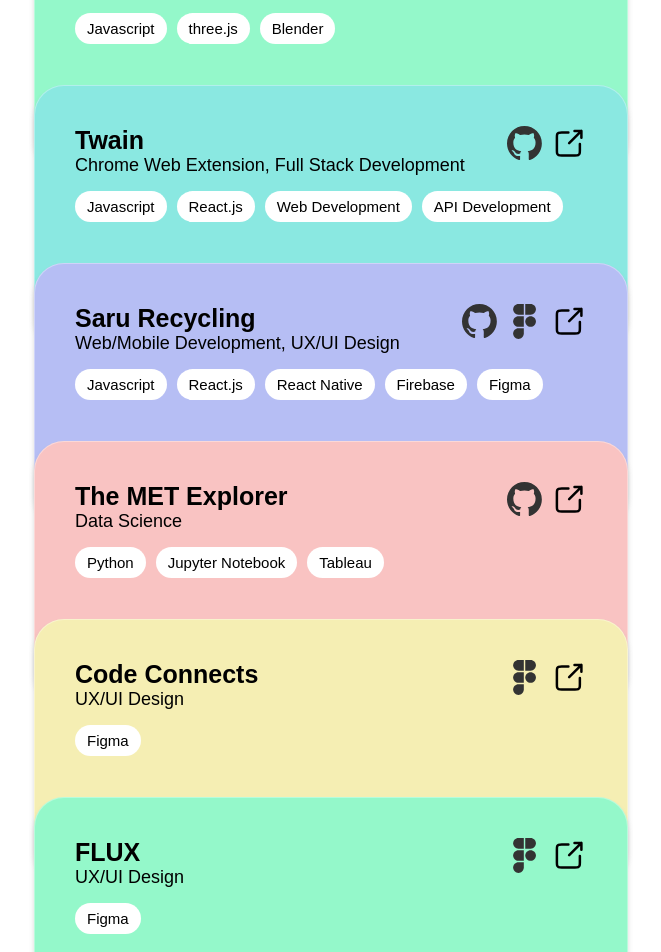
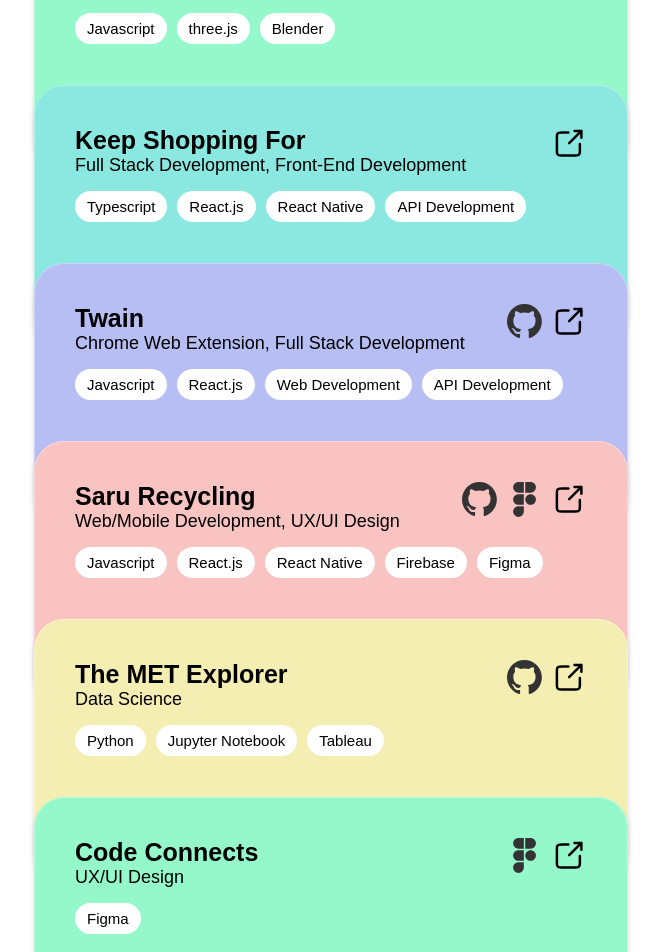
Before and after one commit to anhmvc/anhmvc.github.io, a React (Create React App) app: page /work in a window 1280 px wide. Shown: the part 320-1272 px from the top of the page, without its empty margins (66-727 px from the left). Built offline with nearby package versions, Linux system fonts and the light colour scheme.

Commit message:
Added more projects

```diff
--- a/src/pages/Work/Work.tsx
+++ b/src/pages/Work/Work.tsx
@@ -12,6 +12,12 @@ export default function Work() {
       tech: ["Javascript", "three.js", "Blender"],
       backgroundColor: "Teal",
       links: ["github"],
+    },
+    {
+      title: "Keep Shopping For",
+      subtitle: "Full Stack Development, Front-End Development",
+      tech: ["Typescript", "React.js", "React Native", "API Development"],
+      links: [],
     },
     {
       title: "Twain",
@@ -38,7 +44,7 @@ export default function Work() {
       links: ["figma"],
     },
     {
-      title: "FLUX",
+      title: "FLUX (Flipped UX)",
       subtitle: "UX/UI Design",
       tech: ["Figma"],
       links: ["figma"],
```
